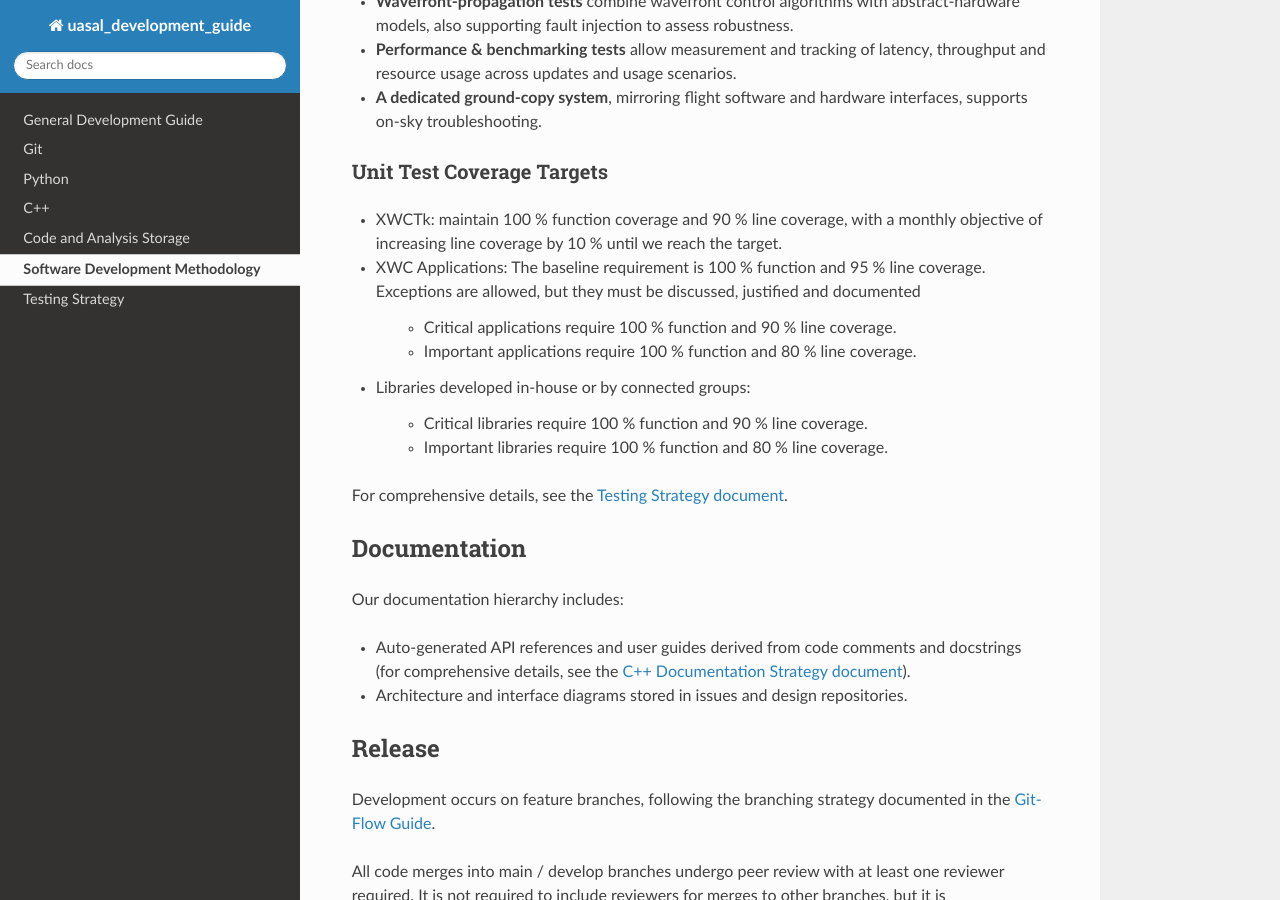
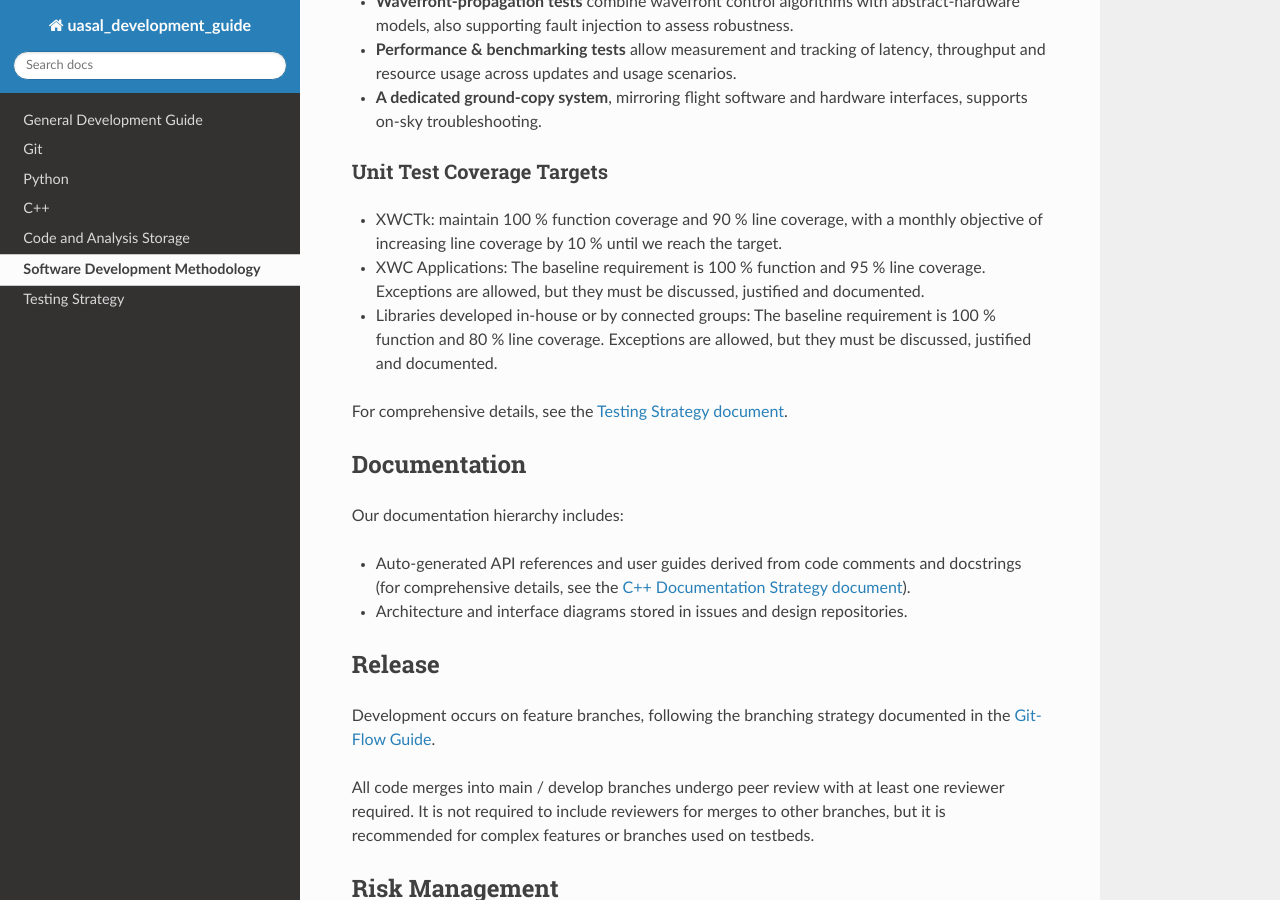
Before and after one commit to uasal/uasal_development_guide, a Sphinx documentation site: the page built from source/development_methodology.rst, in a window 1280 px wide and 900 px high, scrolled down 1652 px. Built offline with Sphinx 7.4.7 and the Read the Docs theme 3.1.0, drawn with Linux system fonts in a browser that asks for light colours.

```diff
--- a/source/development_methodology.rst
+++ b/source/development_methodology.rst
@@ -53,15 +53,8 @@ Unit Test Coverage Targets
 ~~~~~~~~~~~~~~~~~~~~~~~~~~~
 
 - XWCTk: maintain 100 % function coverage and 90 % line coverage, with a monthly objective of increasing line coverage by 10 % until we reach the target.
-- XWC Applications: The baseline requirement is 100 % function and 95 % line coverage. Exceptions are allowed, but they must be discussed, justified and documented
-
-    * Critical applications require 100 % function and 90 % line coverage.
-    * Important applications require 100 % function and 80 % line coverage.
-
-- Libraries developed in-house or by connected groups:
-
-    * Critical libraries require 100 % function and 90 % line coverage.
-    * Important libraries require 100 % function and 80 % line coverage.
+- XWC Applications: The baseline requirement is 100 % function and 95 % line coverage. Exceptions are allowed, but they must be discussed, justified and documented.
+- Libraries developed in-house or by connected groups: The baseline requirement is 100 % function and 80 % line coverage. Exceptions are allowed, but they must be discussed, justified and documented.
 
 For comprehensive details, see the :doc:`Testing Strategy document <testing_strategy>`.
 
```
Also changed, not shown: source/testing_strategy.rst (+1 -9 lines).
